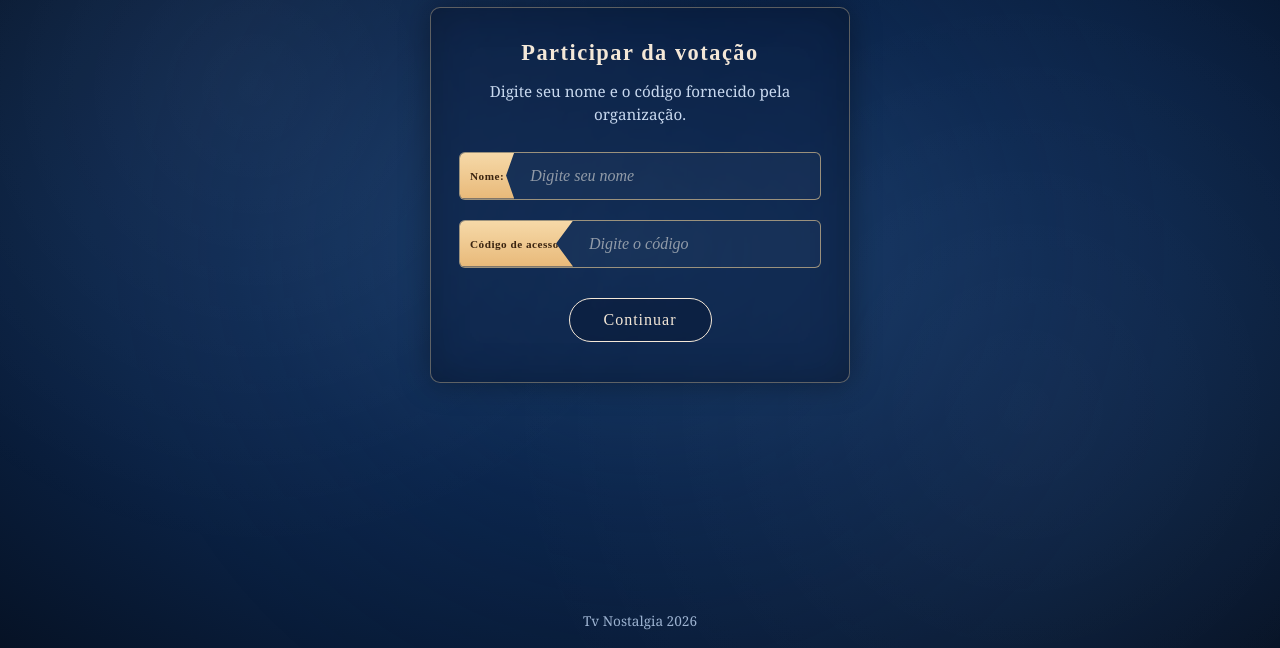
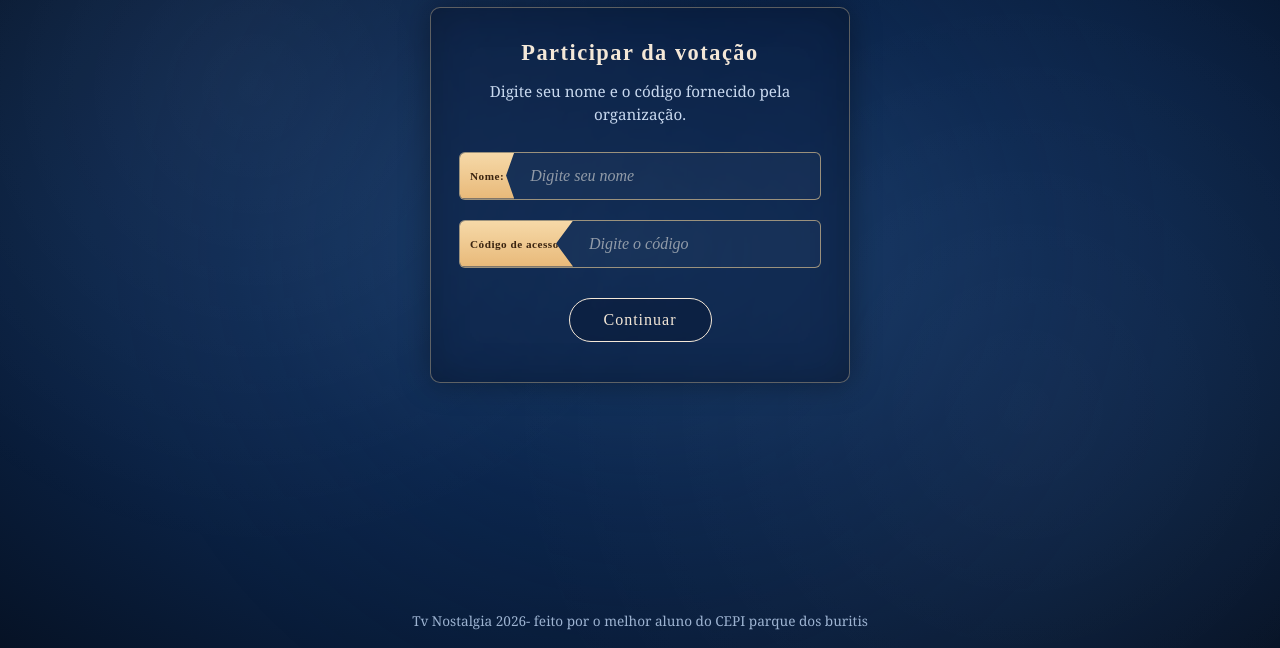
Before and after one commit to Carlos737-sudo/Tv-Nostalgia, a plain HTML site: page index.html in a window 1280 px wide. Shown: the part 152-800 px from the top of the page. Drawn offline with Linux system fonts and the light colour scheme.

Commit message:
Modify footer with author details
Updated footer text to include author information.

```diff
--- a/index.html
+++ b/index.html
@@ -46,7 +46,7 @@
 
     </main>
     <footer>
-        <p> Tv Nostalgia 2026</p>
+        <p> Tv Nostalgia 2026- feito por o melhor aluno do CEPI parque dos buritis</p>
     </footer>
 
 </body>
```
